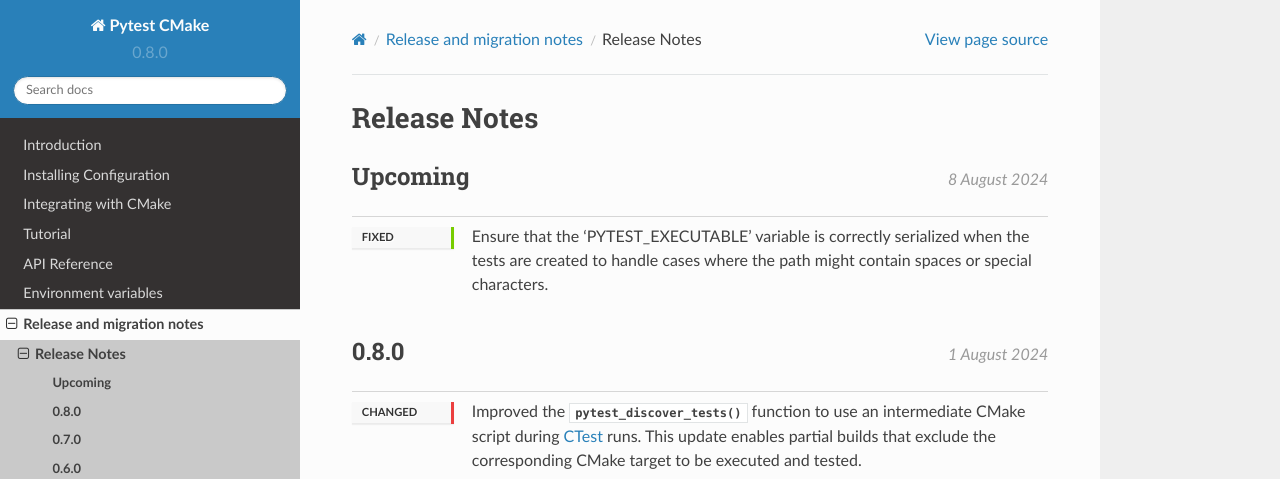
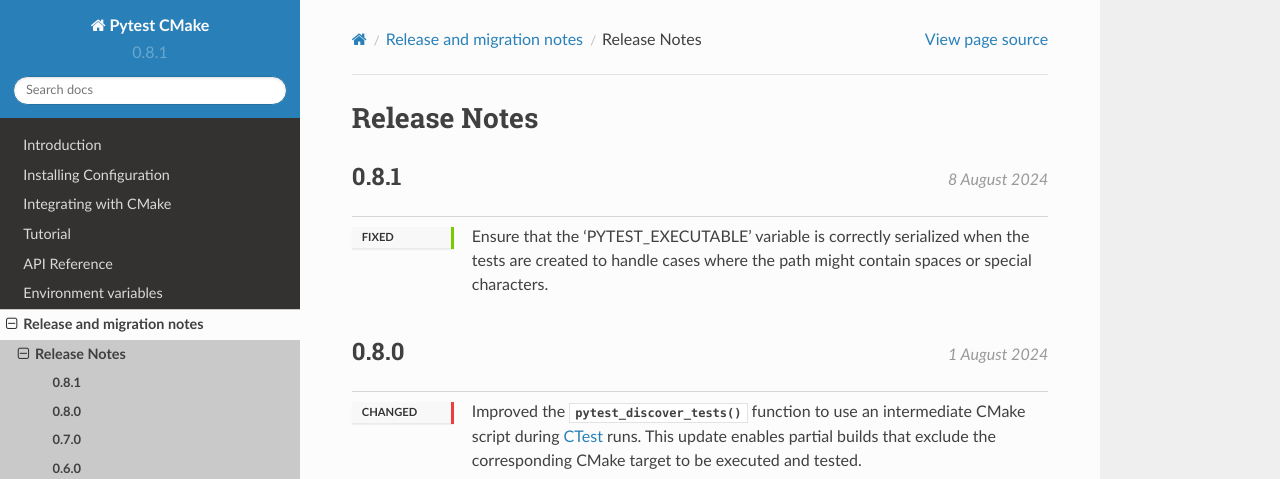
Before and after one commit to python-cmake/pytest-cmake, a Sphinx documentation site: the page built from doc/release/release_notes.rst, in a window 1280 px wide and 900 px high. Shown: the top 479 px of the window. Built offline with Sphinx 7.4.7 and the Read the Docs theme 2.0.0, drawn with Linux system fonts in a browser that asks for light colours.

Commit message:
Update version to 0.8.1

```diff
--- a/doc/release/release_notes.rst
+++ b/doc/release/release_notes.rst
@@ -4,7 +4,8 @@
 Release Notes
 *************
 
-.. release:: Upcoming
+.. release:: 0.8.1
+    :date: 2024-08-08
 
     .. change:: fixed
 
--- a/pyproject.toml
+++ b/pyproject.toml
@@ -9,7 +9,7 @@
 
 [project]
 name = "pytest-cmake"
-version = "0.8.0"
+version = "0.8.1"
 description = "Provide CMake module for Pytest"
 readme = "README.md"
 requires-python = ">=2.7, !=3.0.*, !=3.1.*, !=3.2.*, !=3.3.*, !=3.4.*, !=3.5.*, <4"
--- a/setup.py
+++ b/setup.py
@@ -60,7 +60,7 @@
 
 setup(
     name="pytest-cmake",
-    version="0.8.0",
+    version="0.8.1",
     data_files=[
         (
             "share/Pytest/cmake",
```
